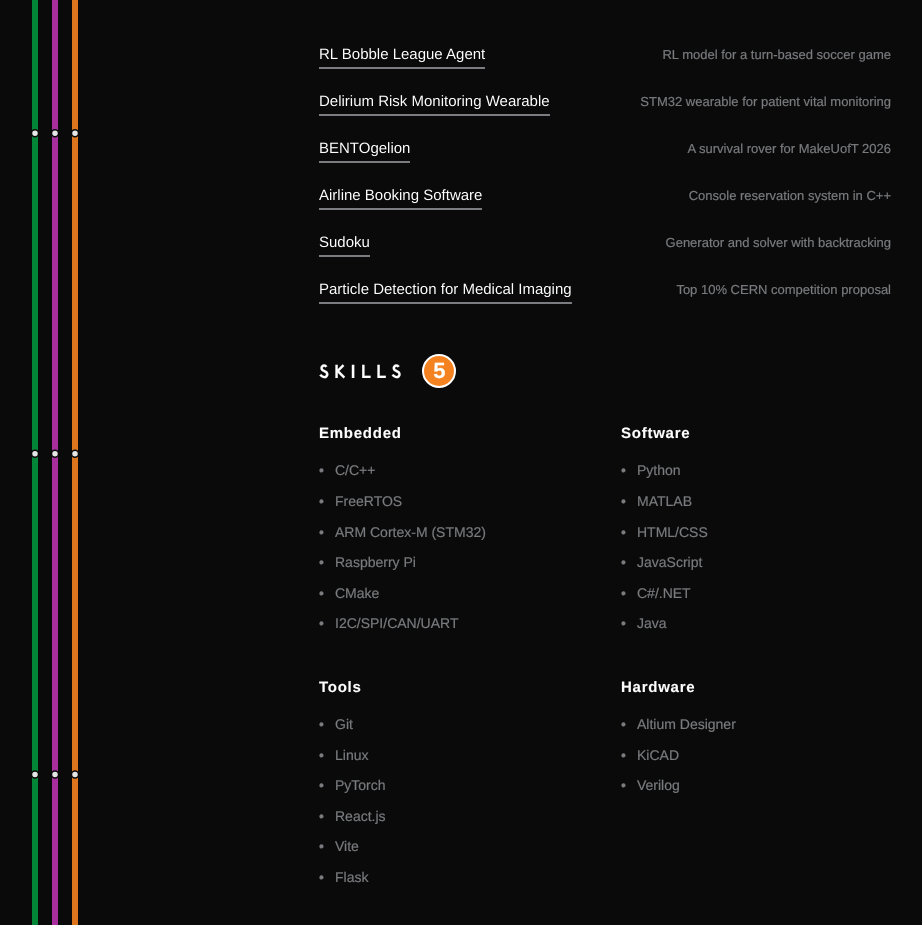
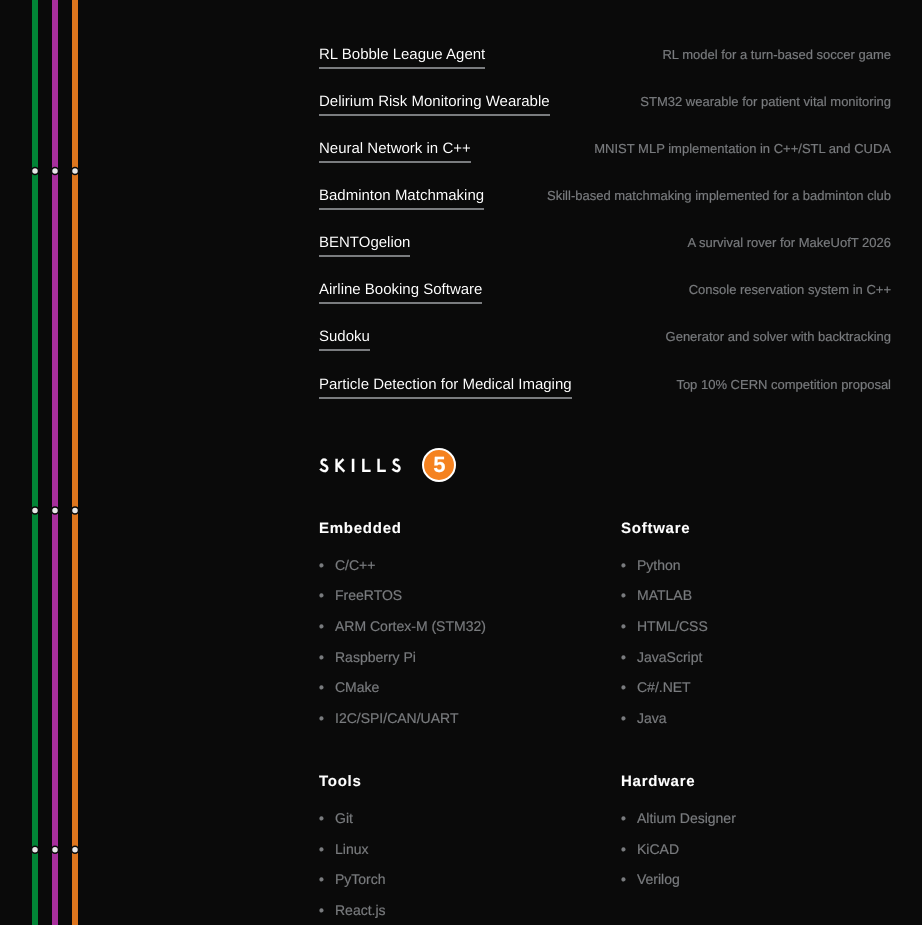
Before and after one commit to DeaconSham/deaconsham.github.io, a React (Vite) app: page / in a window 1280 px wide. Shown: the part 1360-2285 px from the top of the page, without its empty margins (35-957 px from the left). Built offline with nearby package versions, Linux system fonts and the light colour scheme.

Commit message:
updated projects

```diff
--- a/src/components/Projects.jsx
+++ b/src/components/Projects.jsx
@@ -8,6 +8,16 @@ const projects = [
         name: 'Delirium Risk Monitoring Wearable',
         desc: 'STM32 wearable for patient vital monitoring',
         url: 'https://github.com/DeaconSham/Delirium-Prevention-Wearable',
+    },
+    {
+        name: 'Neural Network in C++',
+        desc: 'MNIST MLP implementation in C++/STL and CUDA',
+        url: 'https://github.com/deaconsham/neural-networks-in-cpp-cuda'
+    },
+    {
+        name: 'Badminton Matchmaking',
+        desc: 'Skill-based matchmaking implemented for a badminton club',
+        url: 'https://github.com/deaconsham/badminton-skill-based-matchmaking'
     },
     {
         name: 'BENTOgelion',
```
